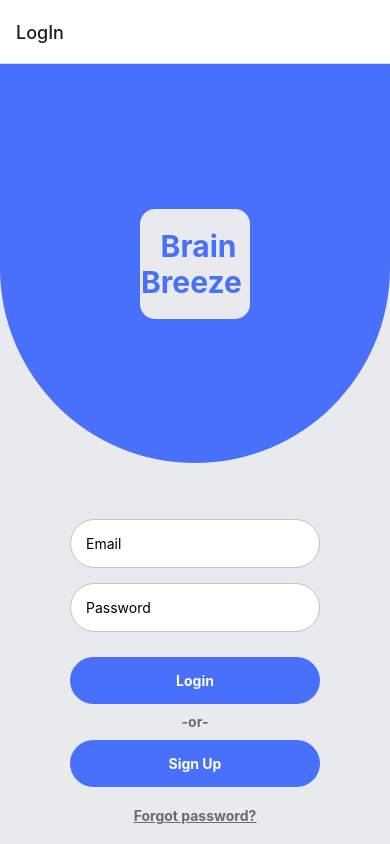
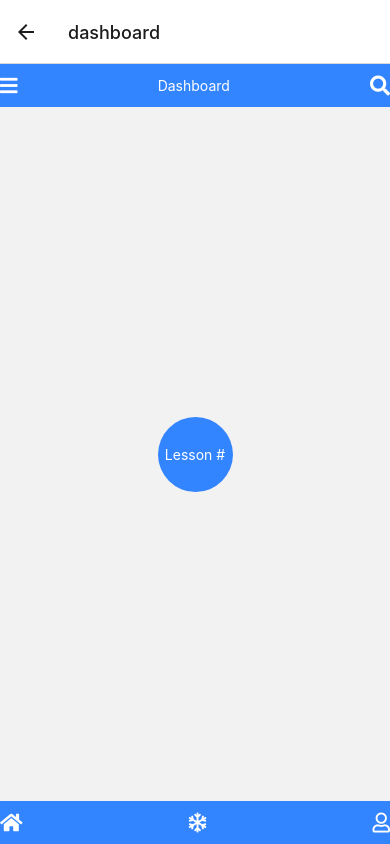
Before and after one commit to NerdJS-Project/Front-End, a React Native app: screen /dashboard in a window 390 px wide. Built offline with nearby package versions, Linux system fonts and the light colour scheme.

Commit message:
NER-47 progress

```diff
--- a/App.js
+++ b/App.js
@@ -4,6 +4,7 @@ import { NavigationContainer } from '@react-navigation/native';
 import LogInScreen from "./src/screens/LogInScreen";
 import SignUpScreen from "./src/screens/SignUpScreen";
 import ClassSearchScreen from "./src/screens/ClassSearchScreen";
+import Dash from "./src/screens/dashboard";
 import { createNativeStackNavigator } from '@react-navigation/native-stack';
 
 
@@ -18,7 +19,7 @@ export default function App() {
         <Stack.Screen name="LogIn" component={LogInScreen}   options={{ title: 'LogIn' }}/>
         <Stack.Screen name="SignUp" component={SignUpScreen}   options={{ title: 'Sign Up' }}/>
         <Stack.Screen name="ClassSearchScreen" component={ClassSearchScreen} options={{title: 'ClassSearchScreen', headerShown: false}}/>
-
+        <Stack.Screen name="dashboard" component={Dash}/>
       </Stack.Navigator>
 
 
--- a/src/screens/LogInScreen.js
+++ b/src/screens/LogInScreen.js
@@ -25,7 +25,8 @@ export default function LogInScreen({navigation}) {
         <TextInput style={login.emailHolder}placeholder={'Email'}/>
         <TextInput style={login.pwHolder}placeholder={'Password'}/>
 
-        <TouchableOpacity>
+        {/*Emmanuel gave property onPress to TouchableOpacity tag*/}
+        <TouchableOpacity onPress={()=> navigation.navigate('dashboard')}>
           <View style={login.loginBttn}>
             <Text style ={login.loginText}>Login</Text>
           </View>
--- a/src/screens/dashboard.js
+++ b/src/screens/dashboard.js
@@ -1,5 +1,5 @@
 import React from 'react';
-import {View,Text, StyleSheet, SafeAreaView} from 'react-native';
+import {View,Text, StyleSheet, SafeAreaView, TouchableOpacity} from 'react-native';
 import FontAwesome5 from 'react-native-vector-icons/FontAwesome5';
 
 
@@ -9,16 +9,36 @@ function Dash () {
 
 
                 <View style={{flex:2,alignItems:'stretch'}}>
-                    <SafeAreaView>
+                    <SafeAreaView style={{flex:1, justifyContent:'space-between'}}>
 
                         <View style={styles.header} >
                             {/*<View style={styles.menu}>
                             </View> */}
+
+                                    <FontAwesome5 style={styles.menu} size={20} name={'bars'} color={'white'}>
+
+                                 </FontAwesome5>
+
                             <Text style={{color:'white'}} >
-                            <FontAwesome5 style={styles.menu} name={'bars'} color={'white'}/>
                             Dashboard
-                            <FontAwesome5 style={styles.searchIcon} name={'search'} color={'white'} />
                             </Text>
+                            <FontAwesome5 style={styles.searchIcon} size={20}name={'search'} color={'white'} />
+                        </View>
+
+
+                            <View style={styles.lesson}>
+                                    <Text style={{color:'white', textAlign:'center'}}>
+                                        Lesson #
+                                    </Text>
+                            </View>
+
+                        {/*home, setting and profile icons for footer in that order */}
+                        <View style={styles.footer}>
+
+                            <FontAwesome5 style={styles.homeIcon} size={20} name={'home'} color={'white'}/>
+                             <FontAwesome5 style={styles.settingIcon} size={20} name={'snowflake'} color={'white'}/>
+                             <FontAwesome5 style={styles.profileIcon} size={20} name={'user'} color={'white'}/>
+
                         </View>
 
 
@@ -36,23 +56,54 @@ function Dash () {
 const styles = StyleSheet.create({
     menu:{
        // alignItems:'flex-start',
-        padding : '10px',
+
         alignSelf: 'flex-start',
         justifyContent: 'center'
+
     } ,
     header:{
         backgroundColor: '#3385ff',
-        alignItems:'center'
+        alignItems:'center',
+        paddingBottom: 10,
+        paddingTop: 10,
+        flexDirection:'row',
+        justifyContent:'space-between'
       },
     footer:{
         backgroundColor:'#3385ff',
         justifyContent: 'flex-end',
+        flexDirection: 'row',
+        paddingBottom:10,
+        paddingTop:10,
+        justifyContent:'space-between',
         alignItems: 'stretch'
     },
+    lesson:{
+        backgroundColor: '#3385ff',
+        width: 75,
+        height: 75,
+        borderRadius: 75/2,
+        alignSelf: 'center',
+        justifyContent:'center'
+
+    },
     searchIcon:{
+        justifyContent: 'center',
+       alignSelf: 'flex-end'
 
-       alignSelf: 'flex-end'
+    },
+    homeIcon:{
+        alignSelf:'flex-start',
+
+    },
+    settingIcon:{
+        alignSelf:'center'
+    },
+    profileIcon:{
+        alignSelf:'flex-end'
     }
+
+
 });
 
 export default Dash;
```
